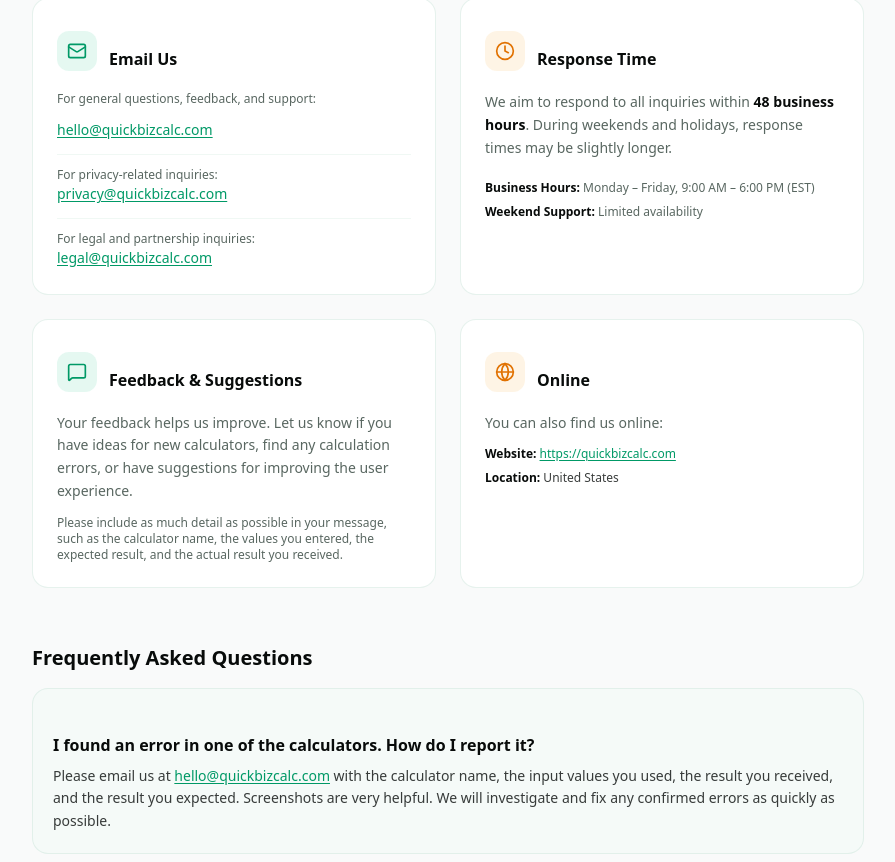
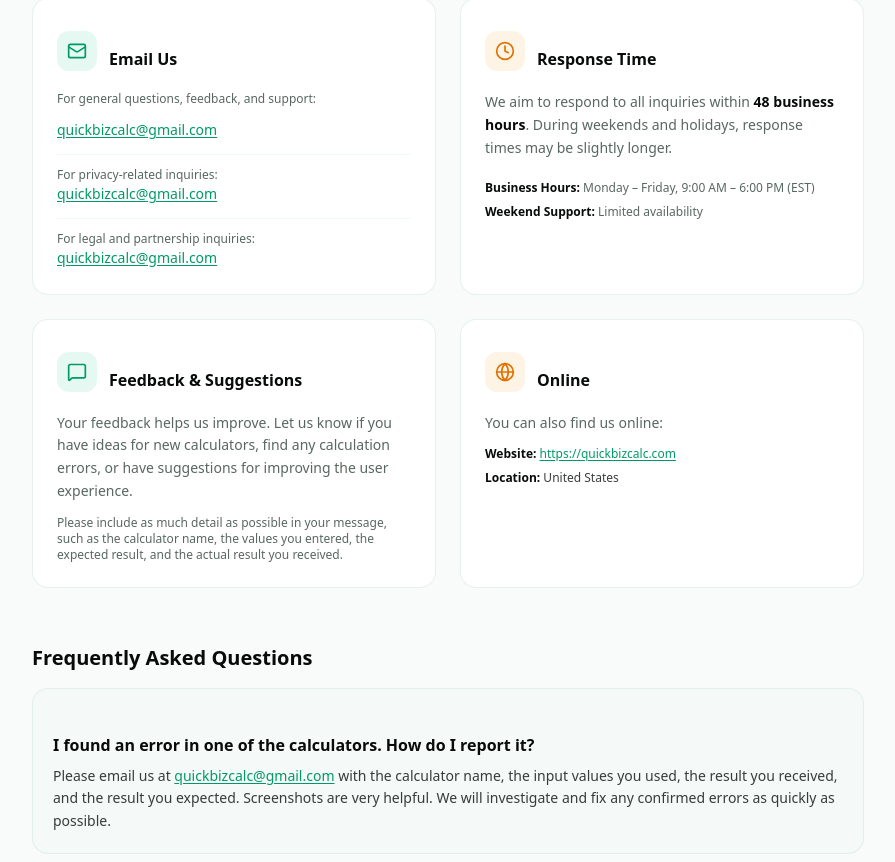
Before and after one commit to aminulidev/hr-business-tool, a Next.js app: page /contact in a window 1280 px wide. Shown: the part 258-1120 px from the top of the page, without its empty margins (192-1087 px from the left). Built offline with nearby package versions, Linux system fonts and the light colour scheme; no server answers.

Commit message:
contact email update

```diff
--- a/scratch_update_author.js
+++ /dev/null
@@ -1,13 +0,0 @@
-const fs = require('fs');
-const path = require('path');
-
-const dir = 'src/content/blog';
-const files = fs.readdirSync(dir).filter(f => f.endsWith('.md'));
-
-for (const f of files) {
-  const p = path.join(dir, f);
-  let content = fs.readFileSync(p, 'utf8');
-  content = content.replace(/author:\s*"QuickBizCalc Team"/, 'author: "Sarah Jenkins, HR Specialist"');
-  fs.writeFileSync(p, content);
-  console.log(`Updated ${p}`);
-}
--- a/src/app/about/page.tsx
+++ b/src/app/about/page.tsx
@@ -1,6 +1,6 @@
 import type { Metadata } from 'next';
 import LegalPageLayout from '@/components/layout/LegalPageLayout';
-import { SITE_NAME, SITE_URL } from '@/lib/calculator-meta';
+import { CONTACT_EMAIL, SITE_NAME, SITE_URL } from '@/lib/calculator-meta';
 
 export const metadata: Metadata = {
   title: 'About Us',
@@ -144,10 +144,10 @@ export default function AboutPage() {
           </a>{' '}
           or send us an email at{' '}
           <a
-            href="mailto:hello@quickbizcalc.com"
+            href={`mailto:${CONTACT_EMAIL}`}
             className="text-emerald-600 hover:text-emerald-700 underline underline-offset-2"
           >
-            hello@quickbizcalc.com
+            {CONTACT_EMAIL}
           </a>
           . We aim to respond to all inquiries within 48 hours.
         </p>
--- a/src/app/contact/page.tsx
+++ b/src/app/contact/page.tsx
@@ -1,6 +1,6 @@
 import type { Metadata } from 'next';
 import LegalPageLayout from '@/components/layout/LegalPageLayout';
-import { SITE_NAME, SITE_URL } from '@/lib/calculator-meta';
+import { CONTACT_EMAIL, SITE_NAME, SITE_URL } from '@/lib/calculator-meta';
 import { Mail, Clock, MessageSquare, Globe } from 'lucide-react';
 
 export const metadata: Metadata = {
@@ -48,20 +48,20 @@ export default function ContactPage() {
               For general questions, feedback, and support:
             </p>
             <a
-              href="mailto:hello@quickbizcalc.com"
+              href={`mailto:${CONTACT_EMAIL}`}
               className="text-emerald-600 hover:text-emerald-700 font-medium underline underline-offset-2"
             >
-              hello@quickbizcalc.com
+              {CONTACT_EMAIL}
             </a>
             <div className="border-t border-border/30 pt-3 mt-3">
               <p className="text-muted-foreground text-xs">
                 For privacy-related inquiries:
               </p>
               <a
-                href="mailto:privacy@quickbizcalc.com"
+                href={`mailto:${CONTACT_EMAIL}`}
                 className="text-emerald-600 hover:text-emerald-700 font-medium underline underline-offset-2"
               >
-                privacy@quickbizcalc.com
+                {CONTACT_EMAIL}
               </a>
             </div>
             <div className="border-t border-border/30 pt-3">
@@ -69,10 +69,10 @@ export default function ContactPage() {
                 For legal and partnership inquiries:
               </p>
               <a
-                href="mailto:legal@quickbizcalc.com"
+                href={`mailto:${CONTACT_EMAIL}`}
                 className="text-emerald-600 hover:text-emerald-700 font-medium underline underline-offset-2"
               >
-                legal@quickbizcalc.com
+                {CONTACT_EMAIL}
               </a>
             </div>
           </div>
@@ -151,10 +151,10 @@ export default function ContactPage() {
             <p>
               Please email us at{' '}
               <a
-                href="mailto:hello@quickbizcalc.com"
+                href={`mailto:${CONTACT_EMAIL}`}
                 className="text-emerald-600 hover:text-emerald-700 underline underline-offset-2"
               >
-                hello@quickbizcalc.com
+                {CONTACT_EMAIL}
               </a>{' '}
               with the calculator name, the input values you used, the result you received, and the
               result you expected. Screenshots are very helpful. We will investigate and fix any
@@ -171,10 +171,10 @@ export default function ContactPage() {
               that would be useful for small business or HR professionals, please send your suggestion
               to{' '}
               <a
-                href="mailto:hello@quickbizcalc.com"
+                href={`mailto:${CONTACT_EMAIL}`}
                 className="text-emerald-600 hover:text-emerald-700 underline underline-offset-2"
               >
-                hello@quickbizcalc.com
+                {CONTACT_EMAIL}
               </a>
               . We evaluate all suggestions based on demand and feasibility.
             </p>
@@ -187,10 +187,10 @@ export default function ContactPage() {
             <p>
               For business development, advertising, and partnership inquiries, please email us at{' '}
               <a
-                href="mailto:legal@quickbizcalc.com"
+                href={`mailto:${CONTACT_EMAIL}`}
                 className="text-emerald-600 hover:text-emerald-700 underline underline-offset-2"
               >
-                legal@quickbizcalc.com
+                {CONTACT_EMAIL}
               </a>{' '}
               with details about your proposal. We will review and respond to serious inquiries.
             </p>
--- a/src/app/cookie-policy/page.tsx
+++ b/src/app/cookie-policy/page.tsx
@@ -1,6 +1,6 @@
 import type { Metadata } from 'next';
 import LegalPageLayout from '@/components/layout/LegalPageLayout';
-import { SITE_NAME, SITE_URL } from '@/lib/calculator-meta';
+import { CONTACT_EMAIL, SITE_NAME, SITE_URL } from '@/lib/calculator-meta';
 
 export const metadata: Metadata = {
   title: 'Cookie Policy',
@@ -354,10 +354,10 @@ export default function CookiePolicyPage() {
           </a>{' '}
           or email us at{' '}
           <a
-            href="mailto:privacy@quickbizcalc.com"
+            href={`mailto:${CONTACT_EMAIL}`}
             className="text-emerald-600 hover:text-emerald-700 underline underline-offset-2"
           >
-            privacy@quickbizcalc.com
+            {CONTACT_EMAIL}
           </a>
           .
         </p>
--- a/src/app/disclaimer/page.tsx
+++ b/src/app/disclaimer/page.tsx
@@ -1,6 +1,6 @@
 import type { Metadata } from 'next';
 import LegalPageLayout from '@/components/layout/LegalPageLayout';
-import { SITE_NAME, SITE_URL } from '@/lib/calculator-meta';
+import { CONTACT_EMAIL, SITE_NAME, SITE_URL } from '@/lib/calculator-meta';
 
 export const metadata: Metadata = {
   title: 'Disclaimer',
@@ -172,10 +172,10 @@ export default function DisclaimerPage() {
           </a>{' '}
           or email us at{' '}
           <a
-            href="mailto:legal@quickbizcalc.com"
+            href={`mailto:${CONTACT_EMAIL}`}
             className="text-emerald-600 hover:text-emerald-700 underline underline-offset-2"
           >
-            legal@quickbizcalc.com
+            {CONTACT_EMAIL}
           </a>
           .
         </p>
--- a/src/app/layout.tsx
+++ b/src/app/layout.tsx
@@ -3,7 +3,7 @@ import { Geist, Geist_Mono } from "next/font/google";
 import Script from "next/script";
 import "./globals.css";
 import { Toaster } from "@/components/ui/toaster";
-import { SITE_URL, SITE_NAME, SITE_TAGLINE } from "@/lib/calculator-meta";
+import { CONTACT_EMAIL, SITE_URL, SITE_NAME, SITE_TAGLINE } from '@/lib/calculator-meta';
 import { CONFIG } from "@/lib/config";
 
 const geistSans = Geist({
@@ -105,7 +105,7 @@ const websiteJsonLd = {
     contactPoint: {
       "@type": "ContactPoint",
       contactType: "customer support",
-      email: "hello@quickbizcalc.com",
+      email: CONTACT_EMAIL,
       availableLanguage: ["English"],
     },
   },
@@ -131,13 +131,13 @@ const organizationJsonLd = {
     {
       "@type": "ContactPoint",
       contactType: "customer support",
-      email: "hello@quickbizcalc.com",
+      email: CONTACT_EMAIL,
       availableLanguage: ["English"],
     },
     {
       "@type": "ContactPoint",
       contactType: "privacy",
-      email: "privacy@quickbizcalc.com",
+      email: CONTACT_EMAIL,
       availableLanguage: ["English"],
     },
   ],
--- a/src/app/privacy-policy/page.tsx
+++ b/src/app/privacy-policy/page.tsx
@@ -1,6 +1,6 @@
 import type { Metadata } from 'next';
 import LegalPageLayout from '@/components/layout/LegalPageLayout';
-import { SITE_NAME, SITE_URL } from '@/lib/calculator-meta';
+import { CONTACT_EMAIL, SITE_NAME, SITE_URL } from '@/lib/calculator-meta';
 
 export const metadata: Metadata = {
   title: 'Privacy Policy',
@@ -192,10 +192,10 @@ export default function PrivacyPolicyPage() {
         <p>
           To exercise any of these rights, please contact us at{' '}
           <a
-            href="mailto:privacy@quickbizcalc.com"
+            href={`mailto:${CONTACT_EMAIL}`}
             className="text-emerald-600 hover:text-emerald-700 underline underline-offset-2"
           >
-            privacy@quickbizcalc.com
+            {CONTACT_EMAIL}
           </a>
           . We will respond to your request within 30 days.
         </p>
@@ -206,10 +206,10 @@ export default function PrivacyPolicyPage() {
           personal information from children under 13. If you are a parent or guardian and believe
           your child has provided us with personal information, please contact us at{' '}
           <a
-            href="mailto:privacy@quickbizcalc.com"
+            href={`mailto:${CONTACT_EMAIL}`}
             className="text-emerald-600 hover:text-emerald-700 underline underline-offset-2"
           >
-            privacy@quickbizcalc.com
+            {CONTACT_EMAIL}
           </a>{' '}
           and we will take steps to delete such information.
         </p>
@@ -243,10 +243,10 @@ export default function PrivacyPolicyPage() {
           </a>{' '}
           or email us at{' '}
           <a
-            href="mailto:privacy@quickbizcalc.com"
+            href={`mailto:${CONTACT_EMAIL}`}
             className="text-emerald-600 hover:text-emerald-700 underline underline-offset-2"
           >
-            privacy@quickbizcalc.com
+            {CONTACT_EMAIL}
           </a>
           .
         </p>
--- a/src/app/terms-of-service/page.tsx
+++ b/src/app/terms-of-service/page.tsx
@@ -1,6 +1,6 @@
 import type { Metadata } from 'next';
 import LegalPageLayout from '@/components/layout/LegalPageLayout';
-import { SITE_NAME, SITE_URL } from '@/lib/calculator-meta';
+import { CONTACT_EMAIL, SITE_NAME, SITE_URL } from '@/lib/calculator-meta';
 
 export const metadata: Metadata = {
   title: 'Terms of Service',
@@ -211,10 +211,10 @@ export default function TermsOfServicePage() {
           </a>{' '}
           or email us at{' '}
           <a
-            href="mailto:legal@quickbizcalc.com"
+            href={`mailto:${CONTACT_EMAIL}`}
             className="text-emerald-600 hover:text-emerald-700 underline underline-offset-2"
           >
-            legal@quickbizcalc.com
+            {CONTACT_EMAIL}
           </a>
           .
         </p>
--- a/src/lib/calculator-meta.ts
+++ b/src/lib/calculator-meta.ts
@@ -91,6 +91,7 @@ export interface CalculatorMeta {
 export const SITE_URL = 'https://quickbizcalc.com';
 export const SITE_NAME = 'QuickBizCalc';
 export const SITE_TAGLINE = 'Free Online Business & HR Calculators';
+export const CONTACT_EMAIL = 'quickbizcalc@gmail.com';
 
 // Category display metadata — order matters for hub page
 // Category order: highest-demand categories first (by search volume, CPC, and calculator count)
```
